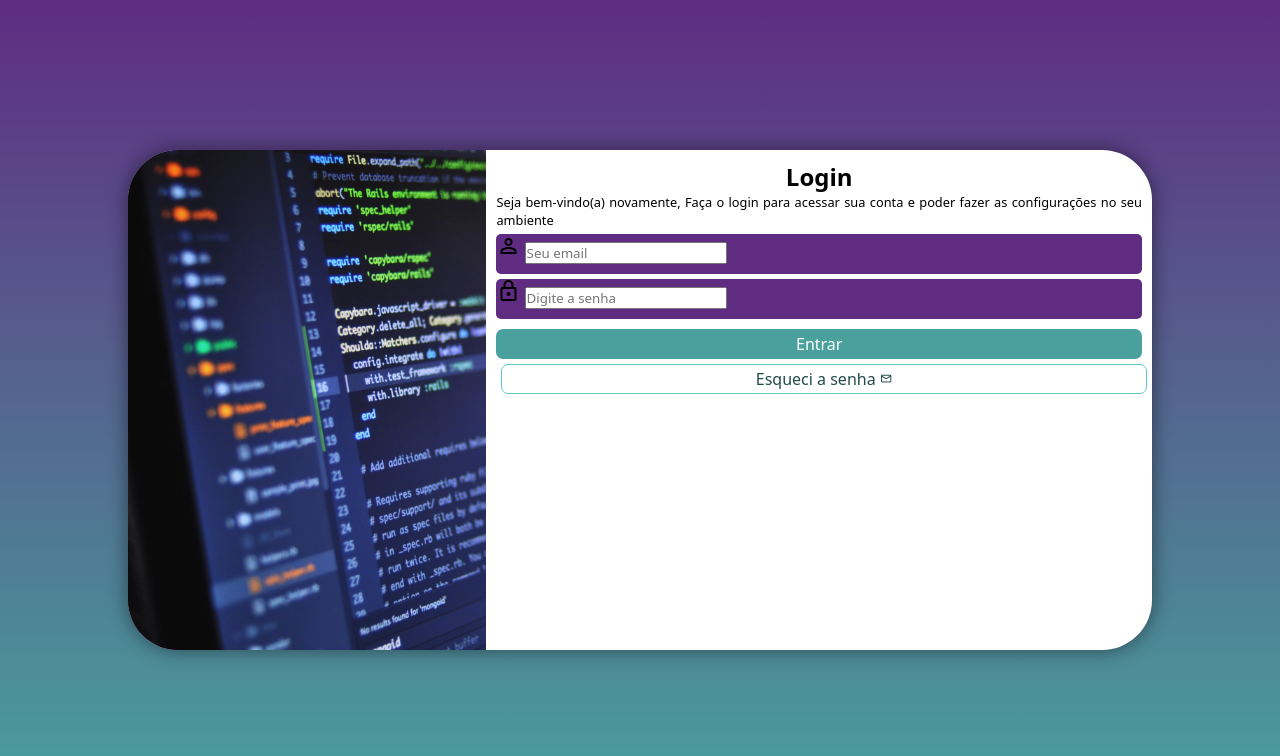
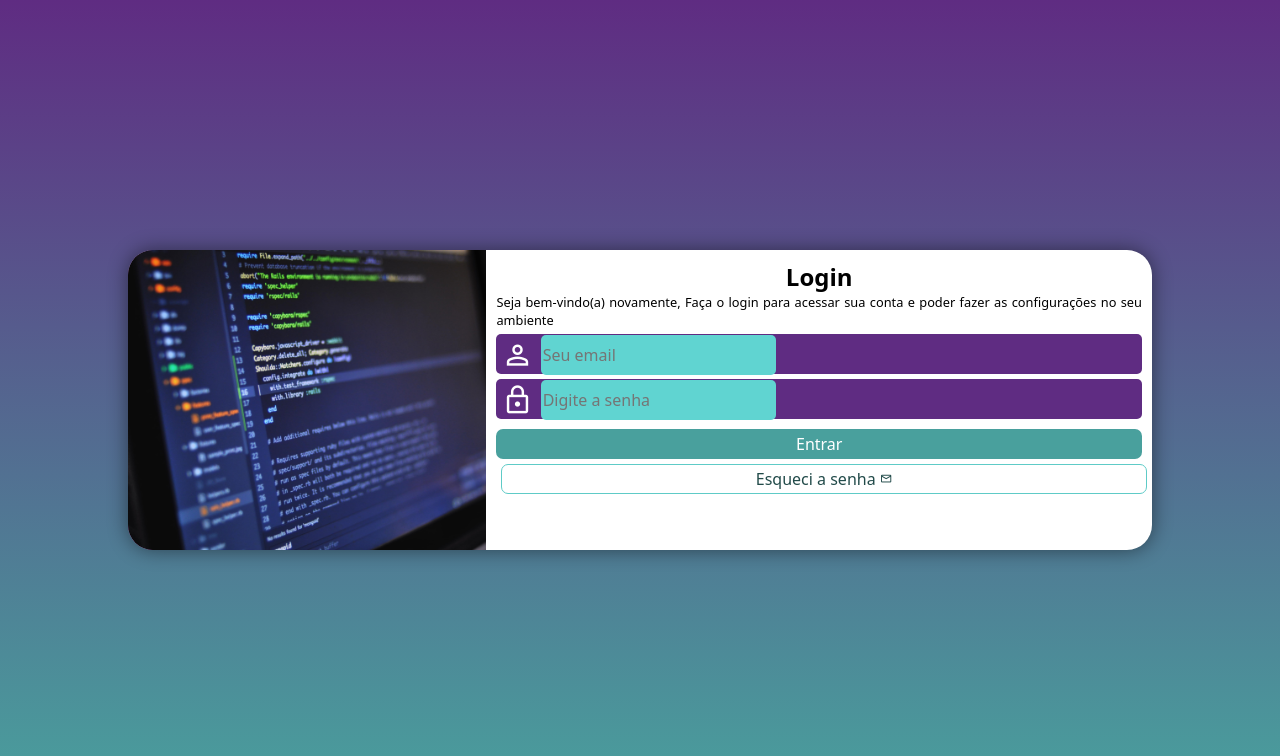
Before and after one commit to johnfabricio/projeto-login, a plain HTML site: page index.html in a window 1280 px wide. Drawn offline with nearby package versions, Linux system fonts and the light colour scheme.

Commit message:
concluido

```diff
--- a/estilos/media-query/style.css
+++ b/estilos/media-query/style.css
@@ -5,11 +5,13 @@
         background-image: linear-gradient(to top,#49a09d, #5f2c82);
     }
     section#login{
-        width: 80vw;
+        width: 70vw;
+        height: 300px;
+        border-radius: 25px;
     }
     section#login > div#imagem{
         float: right; /*determina que um elemento deve ser retirado do seu fluxo normal e colocado ao longo do lado direito ou esquerdo do seu containêr*/
-        width: 35%;
+        width: 30%;
         height: 100%;
 
     }
@@ -28,6 +30,8 @@
     }
     section#login{
         width: 80vw;
+        height: 300px;
+        border-radius: 25px;
     }
     section#login > div#imagem{
         float: left;
--- a/estilos/style.css
+++ b/estilos/style.css
@@ -74,6 +74,27 @@ div.campo > label{
     display: none;
 }
 
+div.campo > span{
+
+    color: white;
+    /*background-color: yellow;*/
+    font-size: 2em;
+    width: 40px;
+    padding: 5px;
+}
+
+div.campo > input{
+    background-color: #60d4d1;
+    font-size: 1em;
+    width: calc(100%-40px);
+    height: 100%;
+    border-radius: 5px;
+    border: 0px;
+    transform: translateY(-10px);
+   padding: 2.11px;
+
+}
+
 form > input{
     display: block;
     font-size: 1em;
```
